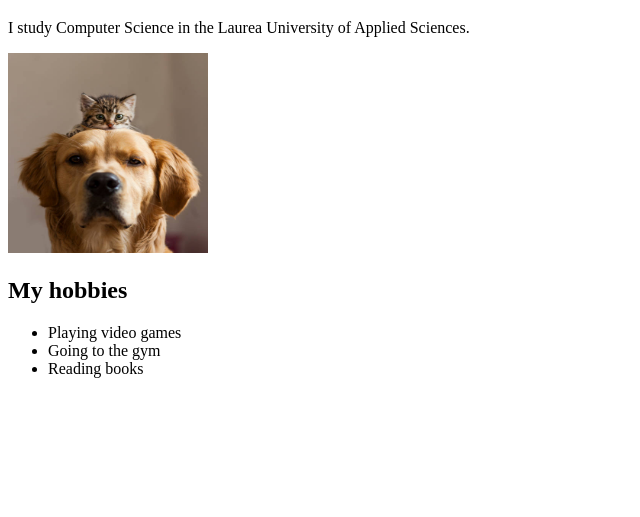
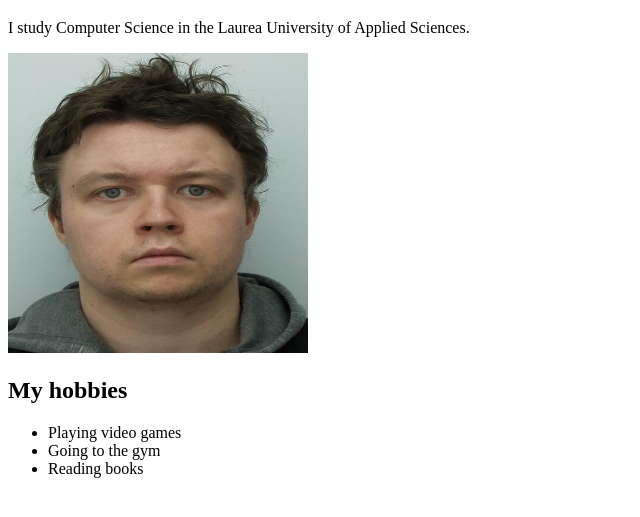
Before and after one commit to Eemk15/web_site_dev_course_autumn_2026, a plain HTML site: page WS_01/index.html in a window 1280 px wide. Shown: the part 61-578 px from the top of the page, without its empty margins (0-640 px from the left). Drawn offline with Linux system fonts and the light colour scheme.

Commit message:
image update

```diff
--- a/WS_01/index.html
+++ b/WS_01/index.html
@@ -7,7 +7,7 @@
 <body>
     <h1>My name is Eemeli Koivisto</h1>
     <p>I study Computer Science in the Laurea University of Applied Sciences.</p>
-    <img src="dogandcat.jpg" alt="Image of a dog and cat" style="width:200px;height:200px;">
+    <img src="pass_photo.jpg" alt="Image of a dog and cat" style="width:300px;height:300px;">
 
 
 <h2>My hobbies</h2>
```
Also changed, not shown: WS_01/dogandcat.jpg (deleted), WS_01/pass_photo.jpg (added).
